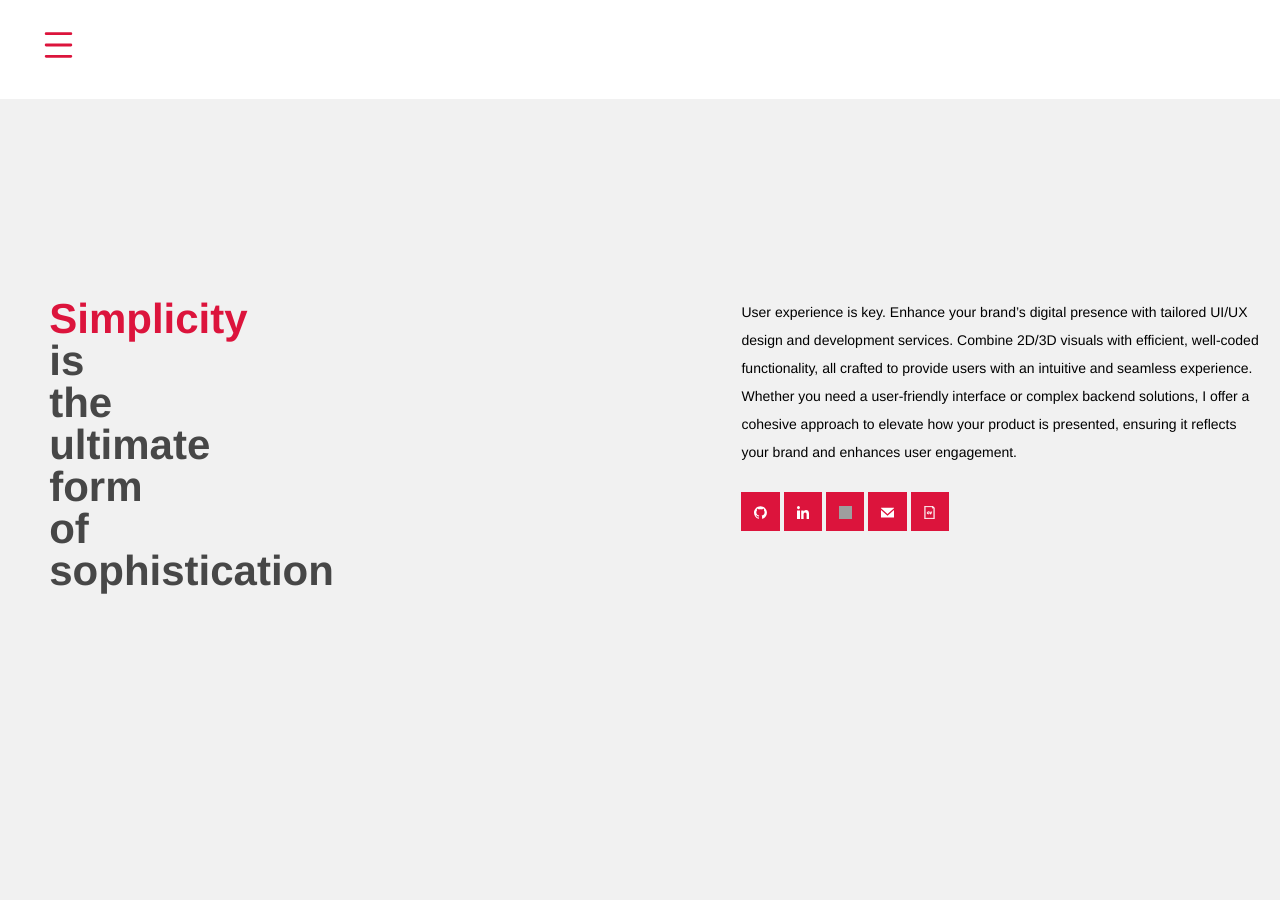
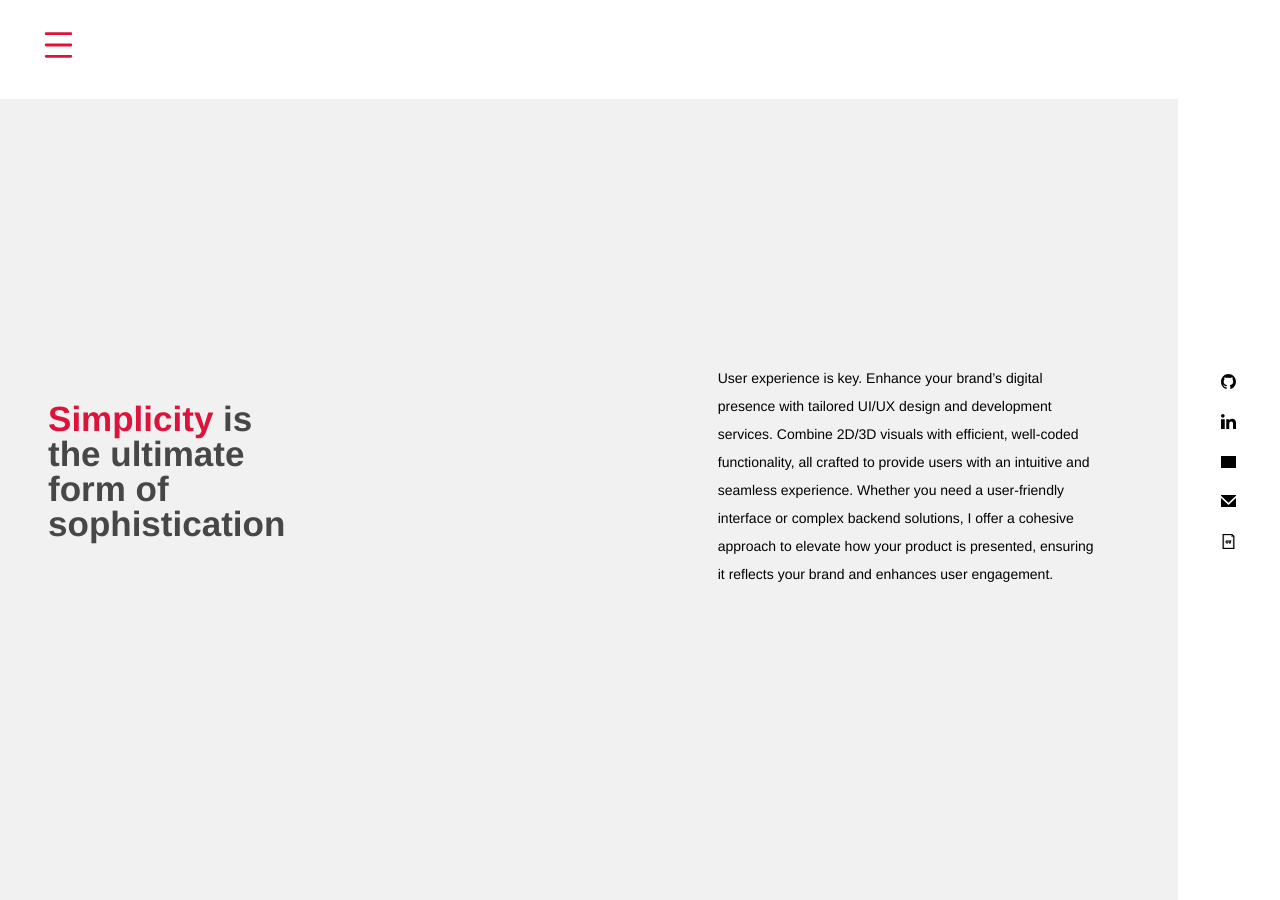
Before and after one commit to lyszt/lyszt.github.io, a Jekyll site: the page built from index.html, in a window 1280 px wide and 900 px high. Built offline with Jekyll 4.4.1, drawn with Linux system fonts in a browser that asks for light colours; grey boxes are pictures that could not be loaded.

Commit message:
so much responsivity it's jelly

```diff
--- a/_layouts/default.html
+++ b/_layouts/default.html
@@ -24,6 +24,21 @@
           <img src="../assets/img/hamburger.svg" alt="Hamburger Menu">
         </div>
         <div class="undernav">
+        </div>
+        <div class="side-nav">
+          <div id="landing-buttons">
+            <a href="https://github.com/lyszt" target="_blank" class="btn btn-secondary btn-lg active" role="button"
+               aria-pressed="true"><img src="assets/img/github-mark.svg" alt="Github Icon"></a>
+            <a href="https://www.linkedin.com/in/lyszt/" target="_blank" class="btn btn-secondary btn-lg active"
+               role="button" aria-pressed="true"><img src="assets/img/linkedin.svg" alt="LinkedIn Icon"></a>
+            <a href="https://www.instagram.com/lyszt_kaldwin/" target="_blank" class="btn btn-secondary btn-lg active"
+               role="button" aria-pressed="true"><img src="assets/img/instagram.svg" alt="Instagram Icon"></a>
+            <a href="mailto:jluis.kaldwin@gmail.com" class="btn btn-secondary btn-lg active" role="button"
+               aria-pressed="true"><img src="assets/img/email.svg" alt="Email Icon"></a>
+            <a class="btn btn-secondary btn-lg active cv" target="_blank"
+               href="https://drive.google.com/file/d/1yEAZPgopRYWOElEYl4y3Mi0A1oyE5U2D/view?usp=sharing"
+               aria-pressed="true"><img src="assets/img/cv.svg" alt="Curriculum Vitae"></a>
+          </div>
         </div>
         <ul class="navigator-design">
           <li class="nav-item"><a href="/">homepage</a></li>
--- a/assets/css/1024.css
+++ b/assets/css/1024.css
@@ -21,6 +21,55 @@
   .hamburger {
     width: 60%;
     margin-left: 1em;
+  }
+  /*  LANDING PAGE */
+  .landing-page {
+    width: 90%;
+    padding-bottom: 2vw;
+  }
+  #landing-div {
+    display: flex;
+    justify-items: start;
+    margin: 1vw;
+    grid-auto-flow: column;
+    flex-direction: row;
+    justify-content: center;
+    align-content: center;
+    align-items: center;
+  }
+  #landing-div span {
+    display: block;
+    font-size: 1em;
+    line-height: 2em;
+    margin: 5%;
+    width: 75%;
+  }
+  #landing-div .col-2 {
+    width: 90%;
+  }
+  #landing-distractor {
+    display: none;
+  }
+  #landing-text {
+    width: 50%;
+    margin-top: 15vw;
+  }
+  #landing-text h1{
+    font-size: 5vw;
+  }
+  #landing-text h3 {
+    color: #303030;
+    font-size: 6vw;
+  }
+  #landing-text {
+    width: 100%;
+  }
+  #landing-text p {
+    color: black;
+    font-size: 2em;
+    /* line-height: 7vw; */
+    padding-bottom: 5vw;
+    width: 70%;
   }
 
     .hamburger > .bar {
@@ -144,4 +193,4 @@
     #text-footer {
       display: none;
     }
-  }
+ }
--- a/assets/css/480.css
+++ b/assets/css/480.css
@@ -37,7 +37,7 @@
   }
   .undernav {
     width: 100%;
-    background-color: crimson;
+    background-color: white;
   }
   .hamburger {
     margin-left: 1em;
@@ -45,10 +45,10 @@
   }
   div.hamburger img {
     width: 50%;
-    filter: saturate(0)brightness(0)invert(1);
+    filter: brightness(0);
   }
   div.hamburger.active img {
-    filter: saturate(0)brightness(0);
+    filter: saturate(0)brightness(0.5);
   }
   .navigator-design {
     background-color: white;
@@ -69,6 +69,7 @@
 
   /*  LANDING PAGE */
   .landing-page {
+    height: fit-content;
     padding-bottom: 1vw;
   }
 
@@ -76,14 +77,29 @@
     display: none;
   }
   #landing-div {
-    grid-auto-flow: row;
-    margin: 0;
+    display: flex;
+    justify-items: start;
+    margin: 1vw;
+    flex-direction: column;
+    justify-content: center;
+    align-content: flex-start;
+    align-items: flex-start;
+    width: 80%;
+    margin-top: 10%;
+  }
+  #landing-buttons .btn img {
+    width: 40%;
+    margin-bottom: 5%;
   }
   #landing-div span {
     display: block;
     font-size: 1em;
+    line-height: 2em;
     margin: 5%;
-    width: 79%;
+    width: 100%;
+  }
+  #landing-div .col-2 {
+    width: 90%;
   }
 
   #landing-text {
--- a/assets/css/768.css
+++ b/assets/css/768.css
@@ -52,12 +52,40 @@
 
     /*  LANDING PAGE */
     .landing-page {
+      width: 90%;
       padding-bottom: 2vw;
     }
+    #landing-buttons .btn img {
+      width: 40%;
+      margin-bottom: 5%;
+
+    }
+  #landing-div {
+    display: flex;
+    justify-items: start;
+    margin: 1vw;
+    grid-auto-flow: column;
+    flex-direction: column;
+    justify-content: center;
+    align-content: flex-start;
+    align-items: flex-start;
+    margin-top: 5%;
+  }
+  #landing-div span {
+    display: block;
+    font-size: .9em;
+    line-height: 2em;
+    margin: 5%;
+    width: 100%;
+  }
+  #landing-div .col-2 {
+    width: 90%;
+  }
     #landing-distractor {
       display: none;
     }
     #landing-text {
+      width: 50%;
       margin-top: 15vw;
     }
     #landing-text h1{
@@ -72,26 +100,13 @@
     }
   #landing-text p {
     color: black;
-    font-size: 5vw;
-    line-height: 7vw;
+    font-size: 2em;
+    /* line-height: 7vw; */
     padding-bottom: 5vw;
     width: 70%;
   }
 
   /*  BUTTONS */
-
-  #landing-buttons .btn img {
-    width: 3vw;
-    height: 3vw;
-    margin: auto;
-    margin-top: 2vw;
-  ;
-  }
-  #landing-buttons .btn {
-    width: 10vw;
-    height: 10vw;
-    margin-top: 2vw;
-  }
 
   /*  SERVICES OFFERED */
   hr {
--- a/assets/css/default.css
+++ b/assets/css/default.css
@@ -254,7 +254,15 @@
 div.hamburger.active img {
   filter: saturate(0.8);
 }
-
+.side-nav {
+  display: grid;
+  height: 100vh;
+  position: fixed;
+  width: 8%;
+  background: white;
+  right: 0;
+  z-index: 0;
+}
 .undernav {
   color: white;
   font-weight: lighter;
@@ -373,6 +381,7 @@
   background: linear-gradient(to left,#f1f1f1 50%, crimson 50%) right;
   background-size: 200% 100%;
   transition: 2s;
+  margin-top: 2%;
 }
 .altered {
   background-position: left;
@@ -403,10 +412,14 @@
 .altered .btn:hover img {
 }
 #landing-div {
+  align-items: center;
   display: grid;
   justify-items: start;
   margin: 1vw;
   grid-auto-flow: column;
+}
+#landing-div .col-2 {
+  width: 70%;
 }
 #landing-div span {
   line-height: 2em;
@@ -422,9 +435,9 @@
 }
 #landing-text p {
   text-align: left;
-  width: 5%;
+  width: 60%;
   line-height: 1em;
-  font-size: 3em;
+  font-size: 2.5em;
   color: #474747;
   font-weight: 600;
 }
@@ -439,8 +452,10 @@
   font-weight: 600;
 }
 #landing-buttons {
+  display: grid;
+  align-content: center;
   margin-top: 2vw;
-  animation: slideInFromRight forwards 1.5s;
+  animation: fadeIn forwards 1.5s;
   opacity: 0;
   animation-delay: 2.5s;
 }
@@ -451,12 +466,14 @@
   padding-left: 1vw;
   padding-right: 1vw;
   font-size: 1em;
-  background-color: crimson;
   border: none;
   border-radius: 0;
+  filter: brightness(0);
+
 }
 #landing-buttons .btn:hover {
-  background-color: rgb(218, 218, 218);
+  filter: brightness(0.5);
+  background: none;
 }
 #landing-buttons .btn:hover img {
   filter: invert(100%);
@@ -468,8 +485,8 @@
   margin: auto;
 }
 #landing-buttons .btn img {
-  width: 1vw;
-  height: 1vw;
+  width: 20%;
+  margin-bottom: 5%;
 
 }
 /* Introduction at Landing page */
--- a/index.html
+++ b/index.html
@@ -111,19 +111,6 @@
             all crafted to provide users with an intuitive and seamless experience. Whether you need a user-friendly interface or complex backend solutions, I offer a cohesive approach to elevate how your product is presented,
             ensuring it reflects your brand and enhances user engagement.
         </span>
-        <div id="landing-buttons">
-          <a href="https://github.com/lyszt" target="_blank" class="btn btn-secondary btn-lg active" role="button"
-            aria-pressed="true"><img src="assets/img/github-mark.svg" alt="Github Icon"></a>
-          <a href="https://www.linkedin.com/in/lyszt/" target="_blank" class="btn btn-secondary btn-lg active"
-            role="button" aria-pressed="true"><img src="assets/img/linkedin.svg" alt="LinkedIn Icon"></a>
-          <a href="https://www.instagram.com/lyszt_kaldwin/" target="_blank" class="btn btn-secondary btn-lg active"
-            role="button" aria-pressed="true"><img src="assets/img/instagram.svg" alt="Instagram Icon"></a>
-          <a href="mailto:jluis.kaldwin@gmail.com" class="btn btn-secondary btn-lg active" role="button"
-            aria-pressed="true"><img src="assets/img/email.svg" alt="Email Icon"></a>
-          <a class="btn btn-secondary btn-lg active cv" target="_blank"
-            href="https://drive.google.com/file/d/1yEAZPgopRYWOElEYl4y3Mi0A1oyE5U2D/view?usp=sharing"
-            aria-pressed="true"><img src="assets/img/cv.svg" alt="Curriculum Vitae"></a>
-        </div>
       </div>
     </div>
   </section>
```
